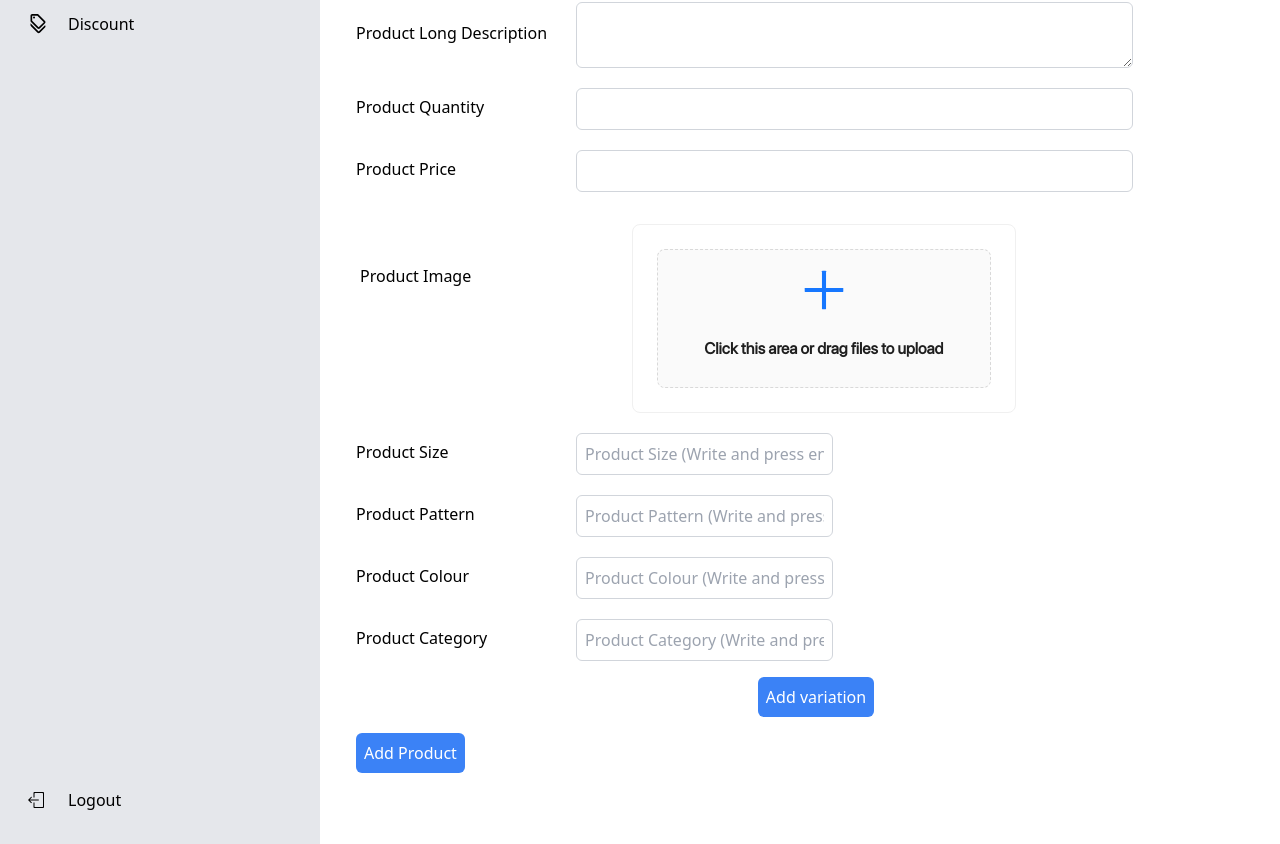
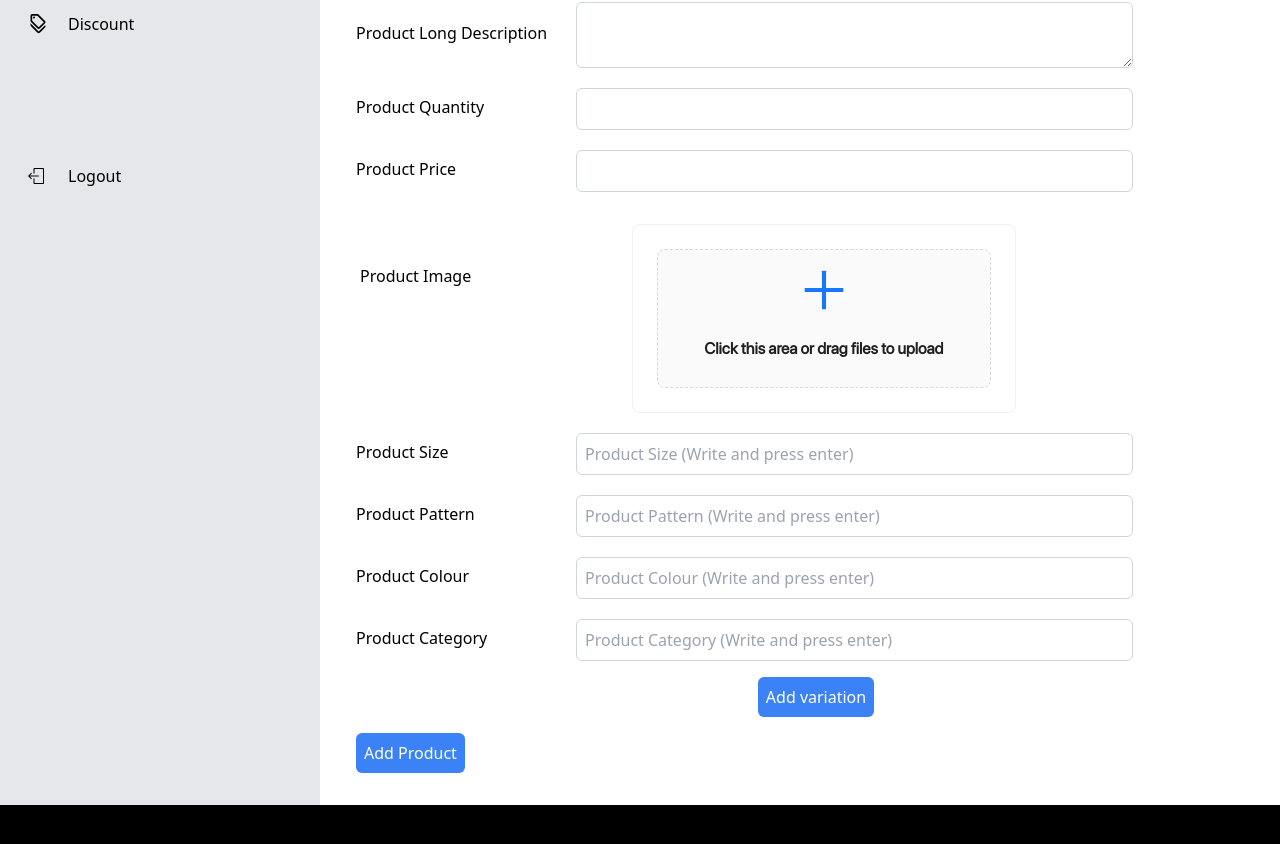
Before and after one commit to AnshuPathak-88825/sneakace, a Next.js app: page /admin/create in a window 1280 px wide. Shown: the part 400-1244 px from the top of the page. After the commit the page ends 1205 px from the top, so only its background shows below. Built offline with nearby package versions, Linux system fonts and the light colour scheme.

Commit message:
admin create page slidebar and input css

```diff
--- a/components/Admin_components/Sidebar.jsx
+++ b/components/Admin_components/Sidebar.jsx
@@ -70,6 +70,7 @@ const Sidebar = () => {
       onMouseLeave={onMouseOver}
       style={{ transition: "width 300ms cubic-bezier(0.2, 0, 0, 1) 0s" }}
     >
+      <div className="">
       <div className="flex flex-col">
         <div className="flex items-center justify-between relative">
           <div className="flex items-center p-1 gap-4 ">
@@ -150,7 +151,7 @@ const Sidebar = () => {
       <div
         className={`${getNavItemClasses(
           {}
-        )} px-3 py-4 transition duration-300 ease-in-out hover:text-yellow-500 mt-[90vh]`}
+        )} px-3 py-4 transition duration-300 ease-in-out hover:text-yellow-500  mt-24` }
       >
         <div style={{ width: "2.5rem" }}>
           <SlLogout />
@@ -161,6 +162,7 @@ const Sidebar = () => {
           </span>
         )}
       </div>
+      </div>
     </div>
   );
 };
--- /dev/null
+++ b/components/ScrollCarasoul.jsx
@@ -0,0 +1,56 @@
+// 'use client'; // For Next JS 13 app router
+
+
+import React, {useState} from 'react';
+import ScrollCarousel from 'scroll-carousel-react';
+
+
+const ScrollCarouselComponent = () => {
+    const [isHovered, setIsHovered] = useState(true);
+
+    const handleMouseEnter = () => {
+        setIsHovered(false);
+      };
+      const handleMouseLeave = () => {
+        setIsHovered(true);
+      };
+
+
+    return (
+        <div
+            onMouseEnter={handleMouseEnter}
+            onMouseLeave={handleMouseLeave}
+            className='flex item-center justify-center'
+        >
+            <ScrollCarousel
+                autoplay={false}
+                autoplaySpeed={5}
+                speed={5}
+                onReady={() => console.log('I am ready')}
+            >
+            {[1, 2, 3, 4, 5, 6, 7, 8, 9, 10, 11].map((item) => (
+                <div key={item}
+                    className='bg-blue-300/20 border-2 border-blue-300/70 rounded h-[400px] w-[300px]'
+                >
+                    <div className="w-full h-[85%] border-2 border-red-600">
+
+                    </div>
+                    <div className="w-full mt-2 h-[13%] border-2 border-red-600">
+                        <div className='h-full flex flex-row items-center justify-between mx-2'>
+                            <div>
+                                <div className='text-black'>Lorem ipsum dolor sit</div>
+                                <div className='text-black'>Rs. 250</div>
+                            </div>
+                            <div>
+                                ❤️
+                            </div>
+                        </div>
+                    </div>
+                </div>
+            ))}
+            </ScrollCarousel>
+        </div>
+    );
+};
+
+export default ScrollCarouselComponent;
--- a/package.json
+++ b/package.json
@@ -26,6 +26,7 @@
     "react-rater": "^6.0.5",
     "react-responsive-carousel": "^3.2.23",
     "react-scroll": "^1.9.0",
+    "scroll-carousel-react": "^1.0.0",
     "tailwind-scrollbar-hide": "^1.1.7"
   },
   "devDependencies": {
--- a/pages/admin/create/index.jsx
+++ b/pages/admin/create/index.jsx
@@ -208,55 +208,81 @@ const Create = () => {
               Product Size
             </label>
 
-            <div className="flex flex-col flex-wrap 2 max-w-xl ">
+            <input
+              className="ml-2 mt-1 p-2 border border-gray-300 rounded-md w-3/5 focus:outline-none focus:ring focus:border-blue-300"
+              type="text"
+              placeholder="Product Size (Write and press enter)"
+              onChange={(e) => setProductSize(e.target.value)}
+            />
+            {/* <div className="flex flex-col flex-wrap 2 max-w-xl ">
               <input
                 className="appearance-none peer  ml-2 mt-1 p-2 border border-gray-300 rounded-md w-full min-w-full		 focus:outline-none focus:ring focus:border-blue-300"
                 type="text"
                 placeholder="Product Size (Write and press enter)"
                 onChange={(e) => setProductSize(e.target.value)}
               />
-            </div>
+            </div> */}
           </div>
           <div className="mb-4 flex items-center">
             <label className="relative left-5 font-medium  w-1/4">
               Product Pattern
             </label>
-            <div className="flex flex-col flex-wrap 2 max-w-xl ">
+            <input
+              className="ml-2 mt-1 p-2 border border-gray-300 rounded-md w-3/5 focus:outline-none focus:ring focus:border-blue-300"
+              type="text"
+              placeholder="Product Pattern (Write and press enter)"
+              onChange={(e) => setProductPattern(e.target.value)}
+            />
+            {/* <div className="flex flex-col flex-wrap 2 max-w-xl ">
               <input
                 className=" peer  ml-2 mt-1 p-2 border border-gray-300 rounded-md w-full min-w-full		 focus:outline-none focus:ring focus:border-blue-300"
                 type="text"
                 placeholder="Product Pattern (Write and press enter)"
                 onChange={(e) => setProductPattern(e.target.value)}
               />
-            </div>
+            </div> */}
           </div>
           <div className="mb-4 flex items-center">
             <label className="relative left-5 font-medium  w-1/4">
               Product Colour
             </label>
 
-            <div className="flex flex-col flex-wrap 2 max-w-xl ">
+            <input
+              className="ml-2 mt-1 p-2 border border-gray-300 rounded-md w-3/5 focus:outline-none focus:ring focus:border-blue-300"
+              type="text"
+              placeholder="Product Colour (Write and press enter)"
+              onChange={(e) => setProductColor(e.target.value)}
+            />
+
+            {/* <div className="flex flex-col flex-wrap 2 max-w-xl ">
               <input
                 className=" peer  ml-2 mt-1 p-2 border border-gray-300 rounded-md w-full min-w-full		 focus:outline-none focus:ring focus:border-blue-300"
                 type="text"
                 placeholder="Product Colour (Write and press enter)"
                 onChange={(e) => setProductColor(e.target.value)}
               />
-            </div>
+            </div> */}
           </div>
           <div className="mb-4 flex items-center">
             <label className="relative left-5 font-medium  w-1/4">
               Product Category
             </label>
 
-            <div className="flex flex-col flex-wrap 2 max-w-xl ">
+            <input
+              className="ml-2 mt-1 p-2 border border-gray-300 rounded-md w-3/5 focus:outline-none focus:ring focus:border-blue-300"
+              type="text"
+              placeholder="Product Category (Write and press enter)"
+              onChange={(e) => setProductCategory(e.target.value)}
+            />
+
+            {/* <div className="flex flex-col flex-wrap 2 max-w-xl ">
               <input
                 className=" peer  ml-2 mt-1 p-2 border border-gray-300 rounded-md w-full min-w-full		 focus:outline-none focus:ring focus:border-blue-300"
                 type="text"
                 placeholder="Product Category (Write and press enter)"
                 onChange={(e) => setProductCategory(e.target.value)}
               />
-            </div>
+            </div> */}
           </div>
           <div className="mb-4 flex items-center relative left-3 justify-center ">
             <button
--- a/sections/Trending.jsx
+++ b/sections/Trending.jsx
@@ -8,6 +8,15 @@ import { MdChevronLeft, MdChevronRight } from "react-icons/md";
 import TabButton from "../components/TabButton";
 import ProductDetail from "../sections/ProductDetail"
 import Link from "next/link";
+
+
+// 'use client'; // For Next JS 13 app router
+
+import dynamic from 'next/dynamic';
+
+const ScrollCarousel = dynamic(() => import('../components/ScrollCarasoul'), { ssr: false });
+
+
 const Trending = () => {
   const [ProductVisible, setProductVisible] = useState(false);
   const slideLeft = () => {
@@ -183,6 +192,14 @@ const Trending = () => {
           Sale Items
         </TabButton>
       </div>
+
+
+      {/* Scroll you have to delete the below div to delete it */}
+      <div className="demo bg-[#FEF9EC] p-4 rounded-xl mt-5">
+          <ScrollCarousel />
+      </div>
+
+
       <div className="relative flex items-center justify-center bg-[#FEF9EC] p-3 rounded-xl mt-5">
         <MdChevronLeft
           className="opacity-50 cursor-pointer hover:opacity-100 text-background"
```
Also changed, not shown: 2 other files (tests, documents, lock files or other folders).
